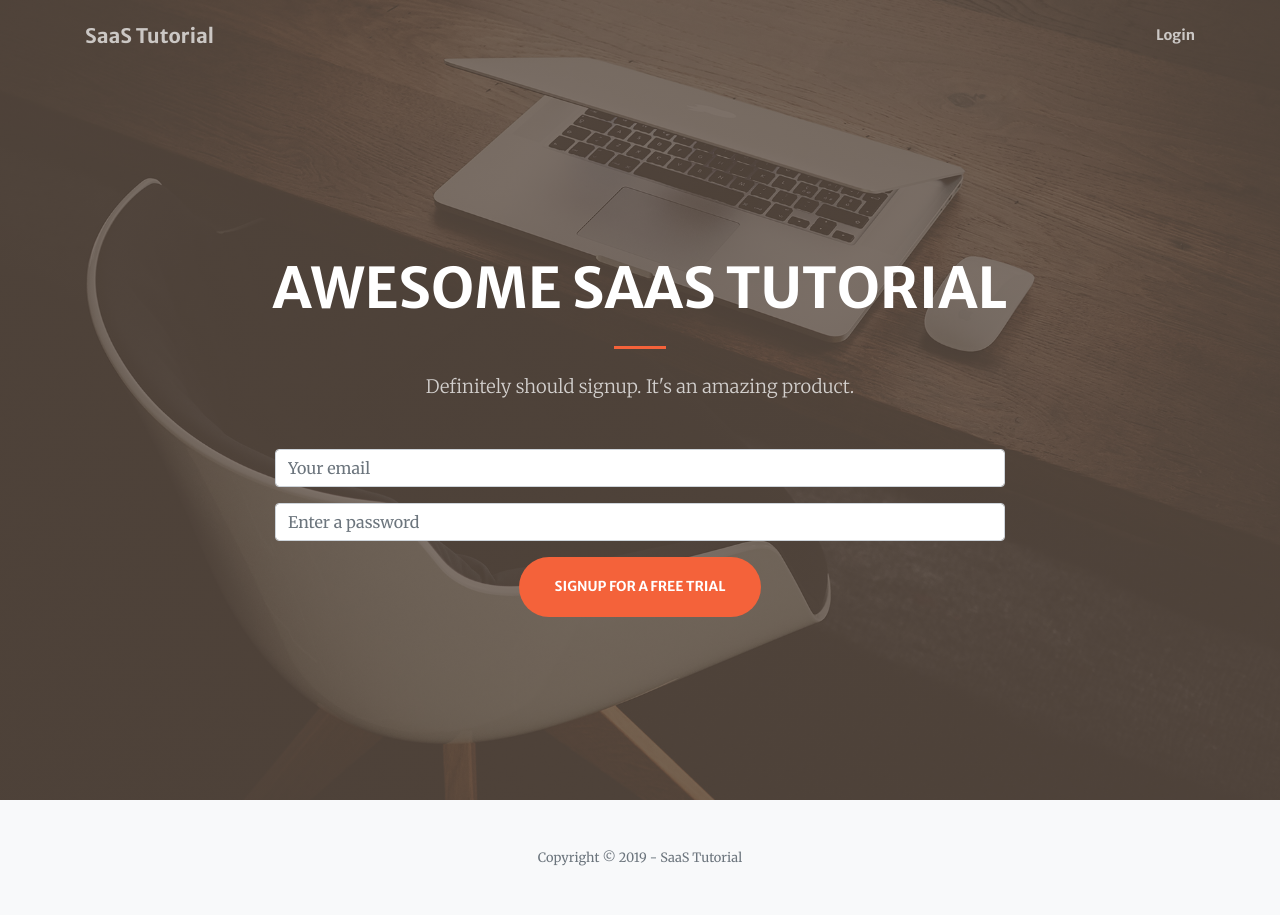
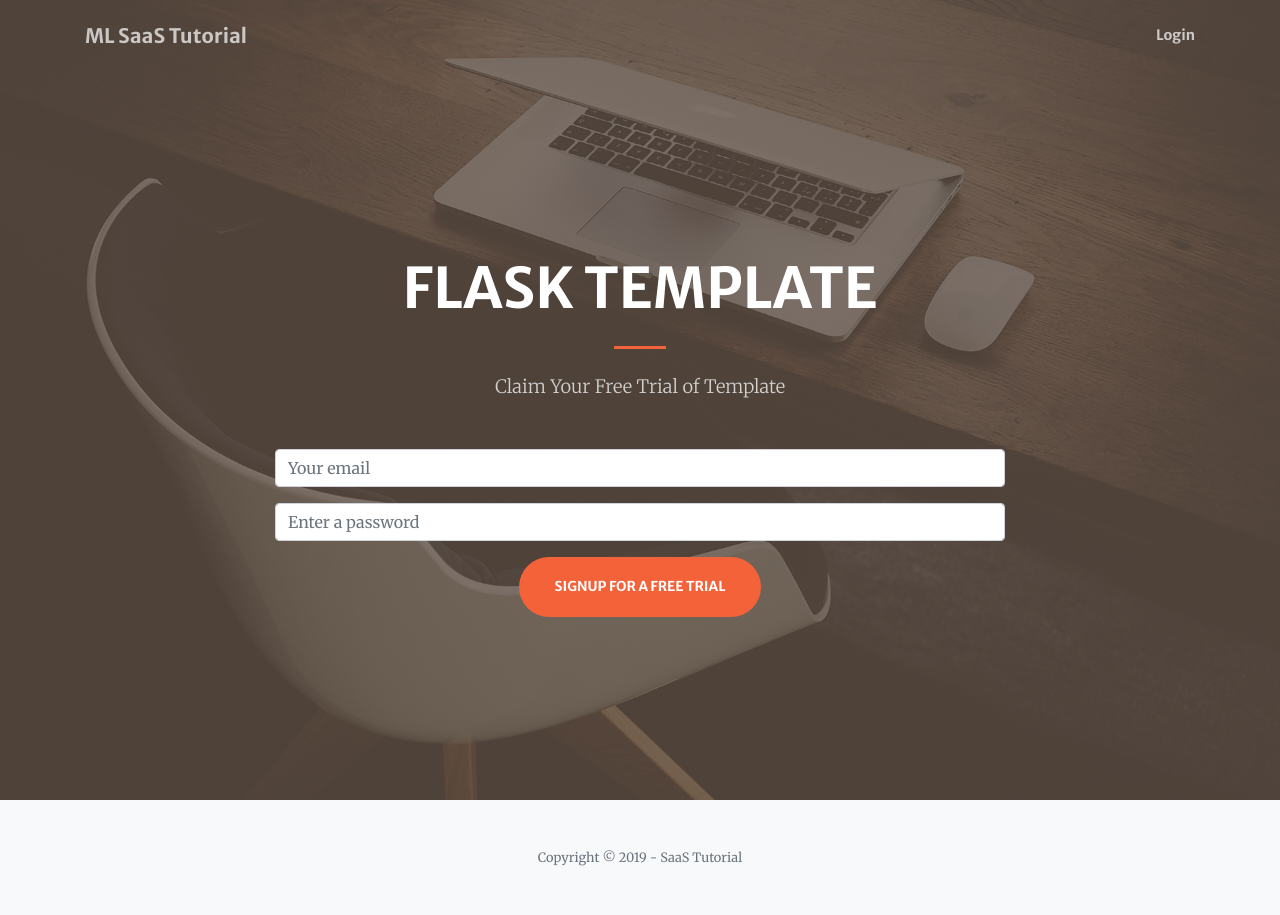
Before and after one commit to casper-hansen/Flask-Stripe-MySQL-Bootstrapped, a Flask app: page / in a window 1280 px wide. Run offline with Flask 2, Linux system fonts and the light colour scheme; parts of the project's set-up code (start-up, migrations or seed data) failed here and were passed over; some libraries are stand-ins or nearby versions.

Commit message:
Updated names and rearranged readme

```diff
--- a/frontend/templates/dashboard-base.html
+++ b/frontend/templates/dashboard-base.html
@@ -33,7 +33,7 @@
         <div class="sidebar-brand-icon rotate-n-15">
           <i class="fas fa-laugh-wink"></i>
         </div>
-        <div class="sidebar-brand-text mx-3">SaaS Tutorial</div>
+        <div class="sidebar-brand-text mx-3">ML Tutorial</div>
       </a>
 
       <!-- Divider -->
--- a/frontend/templates/index.html
+++ b/frontend/templates/index.html
@@ -18,7 +18,7 @@ id="page-top"
 <!-- Navigation -->
 <nav class="navbar navbar-expand-lg navbar-light fixed-top py-3" id="mainNav">
   <div class="container">
-    <a class="navbar-brand js-scroll-trigger" href="#page-top">SaaS Tutorial</a>
+    <a class="navbar-brand js-scroll-trigger" href="#page-top">ML SaaS Tutorial</a>
     <button class="navbar-toggler navbar-toggler-right" type="button" data-toggle="collapse" data-target="#navbarResponsive" aria-controls="navbarResponsive" aria-expanded="false" aria-label="Toggle navigation">
       <span class="navbar-toggler-icon"></span>
     </button>
@@ -37,11 +37,11 @@ id="page-top"
   <div class="container h-100">
     <div class="row h-100 align-items-center justify-content-center text-center">
       <div class="col-lg-10 align-self-end">
-        <h1 class="text-uppercase text-white font-weight-bold">Awesome SaaS Tutorial</h1>
+        <h1 class="text-uppercase text-white font-weight-bold">Flask Template</h1>
         <hr class="divider my-4">
       </div>
       <div class="col-lg-8 align-self-baseline">
-        <p class="text-white-75 font-weight-light mb-5">Definitely should signup. It's an amazing product.</p>
+        <p class="text-white-75 font-weight-light mb-5">Claim Your Free Trial of Template</p>
         <form action="/signup" method="post">
           <input class="mb-3 form-control" required type="email" name="email" placeholder="Your email"/>
           <input class="mb-3 form-control" required type="password" name="password" placeholder="Enter a password"/>
```
Also changed, not shown: README.md.
